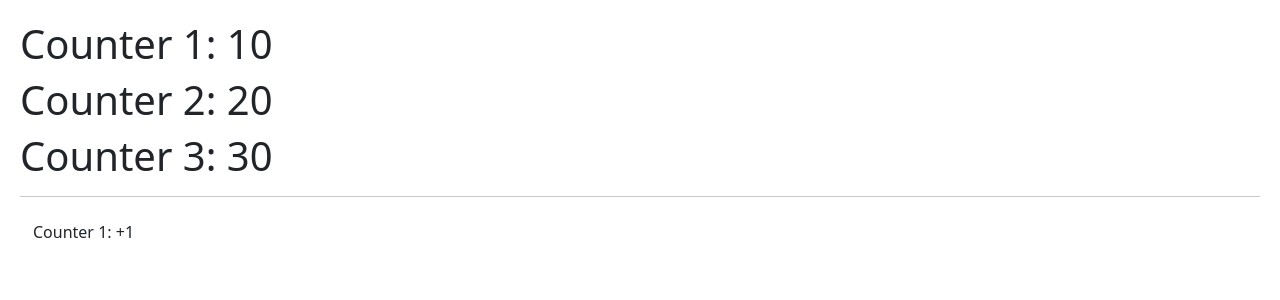
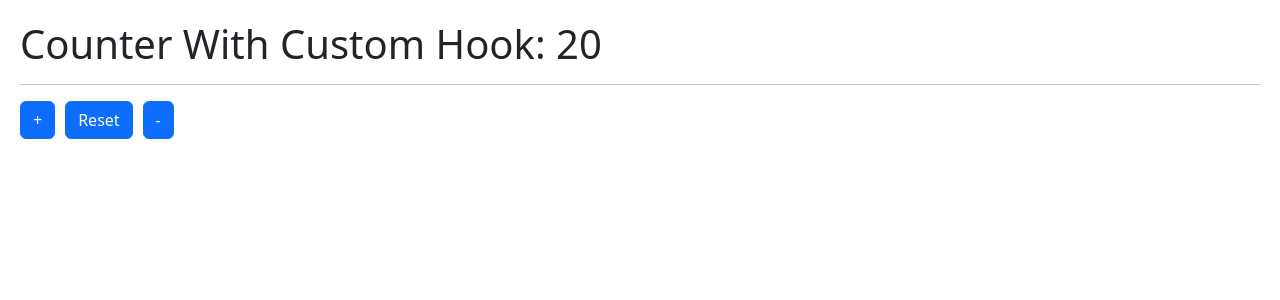
Before and after one commit to AlexRodRom/05-hook-app, a React (Vite) app: page / in a window 1280 px wide. Shown: the top 300 px of the page. Built offline with nearby package versions, Linux system fonts and the light colour scheme.

Commit message:
Add crea Custom Hook useCounter con suma, resta y reset

```diff
--- /dev/null
+++ b/src/01-useState/CounterWithCustomHook.jsx
@@ -0,0 +1,17 @@
+import { useCounter } from "./hooks/useCounter";
+
+
+export const CounterWithCustomHook = () => {
+
+    const { counter, operaciones } = useCounter( 20 ); // Custom Hook
+
+    return (
+        <>
+        <h1>Counter With Custom Hook: { counter }</h1>
+        <hr/>
+        <button className="btn btn-primary" onClick={ () => operaciones.suma( 2 ) }>+</button>
+        <button className="btn btn-primary" onClick={ operaciones.reset }>Reset</button>
+        <button className="btn btn-primary" onClick={ () => operaciones.resta( 3 ) }>-</button>
+        </>
+    )
+}
--- /dev/null
+++ b/src/01-useState/hooks/useCounter.js
@@ -0,0 +1,29 @@
+import { useState } from "react";
+
+
+export const useCounter = ( initialValue = 10  ) => {
+
+    const [ counter , setCounter ] = useState( initialValue );
+
+    const suma = ( value = 1 ) => {
+        setCounter(counter + value);
+    }
+
+    const resta = ( value = 1 ) => {
+        //if(counter === 0 ) return;
+
+        setCounter(counter - value);
+    }
+
+    const reset = () => {
+        setCounter( initialValue );
+    }
+
+    const operaciones = { suma, resta, reset };
+
+    return {
+        counter,
+        operaciones
+    }
+
+};
--- a/src/main.jsx
+++ b/src/main.jsx
@@ -1,10 +1,10 @@
 import React from 'react'
 import ReactDOM from 'react-dom/client'
 import './index.css'
-import { HooksApp } from './HooksApp'
+import { CounterWithCustomHook } from './01-useState/CounterWithCustomHook'
 
 ReactDOM.createRoot(document.getElementById('root')).render(
   <React.StrictMode>
-    <HooksApp />
+    <CounterWithCustomHook />
   </React.StrictMode>,
 )
```
